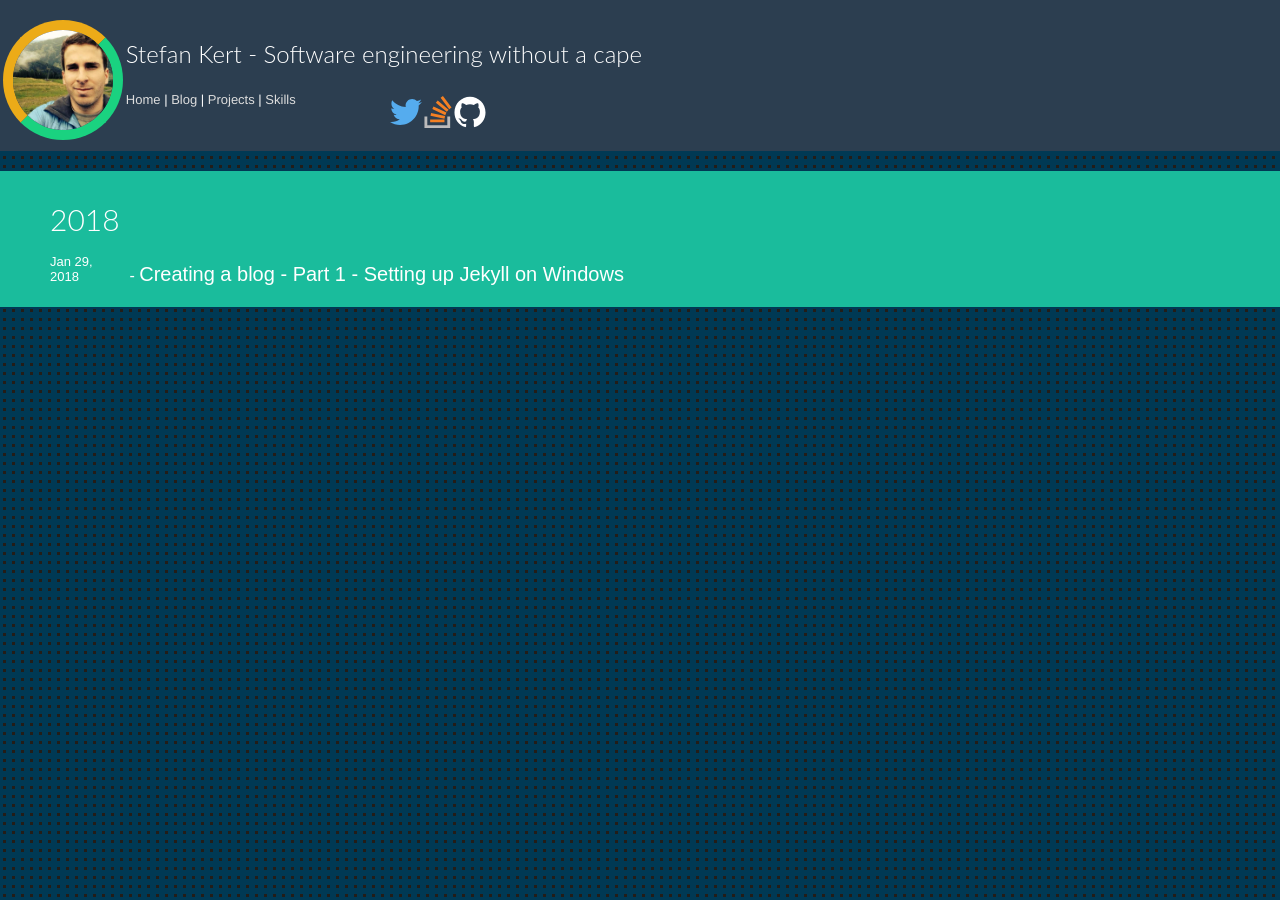
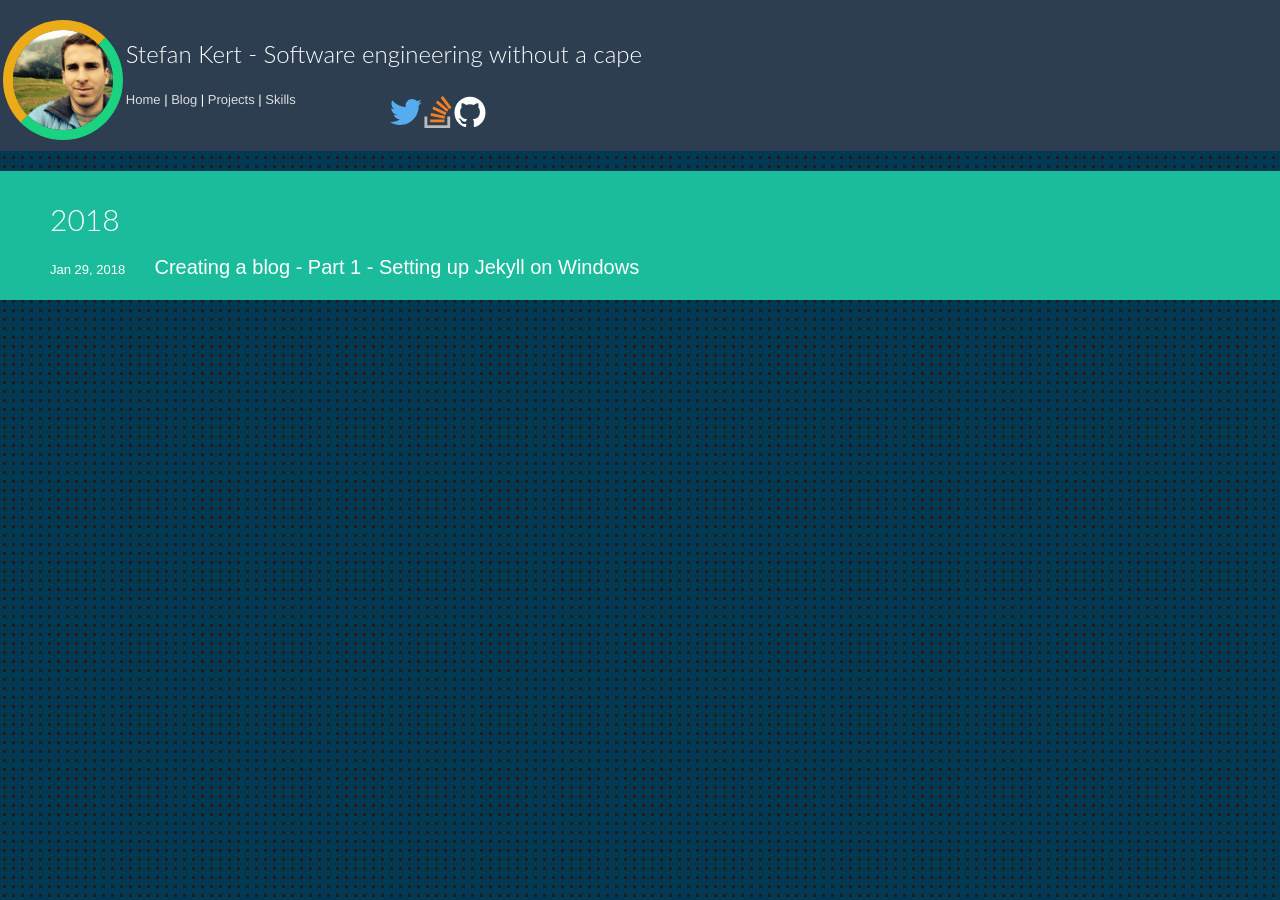
Before and after one commit to StefanKert/stefankert.github.com, a Jekyll site: the page built from blog/index.html, in a window 1280 px wide. Built offline with Jekyll 4.4.1, drawn with Linux system fonts in a browser that asks for light colours; nearby versions of some CDN libraries.

Commit message:
Further minor improvements for responsibility

```diff
--- a/blog/index.html
+++ b/blog/index.html
@@ -12,7 +12,7 @@
                     <h2>{{ year }}</h2>
                 </li>{% endif %}
                 <li>
-                    <span class="post-meta">{{ post.date | date: "%b %-d, %Y" }}</span> -
+                    <span class="post-meta">{{ post.date | date: "%b %-d, %Y" }}</span>
                     <a class="post-link" href="{{ post.url | prepend: site.baseurl }}">{{ post.title }}</a>
                 </li>{% endfor %}
             </ul>
--- a/css/stylesheet.css
+++ b/css/stylesheet.css
@@ -1,7 +1,7 @@
 html, body {
-  margin:0px;
-  padding:0px;
-  width:100%;
+  margin: 0px;
+  padding: 0px;
+  width: 100%;
 }
 
 body {
@@ -11,8 +11,8 @@
   line-height: 1.5;
   cursor: default;
   font: normal 1.5px/normal Arial, Helvetica, sans-serif;
-  color: rgba(255,255,255,1);
-  background: radial-gradient(circle, rgb(35,29,24) 25%, rgba(0,0,0,0) 25%), radial-gradient(circle, rgb(63,57,50) 25%, rgba(0,0,0,0) 25%), radial-gradient(circle, rgb(35,29,24) 25%, rgba(0,0,0,0) 25%), radial-gradient(circle, rgb(63,57,50) 25%, rgba(0,0,0,0) 25%), rgba(0,57,84,1);
+  color: rgba(255, 255, 255, 1);
+  background: radial-gradient(circle, rgb(35, 29, 24) 25%, rgba(0, 0, 0, 0) 25%), radial-gradient(circle, rgb(63, 57, 50) 25%, rgba(0, 0, 0, 0) 25%), radial-gradient(circle, rgb(35, 29, 24) 25%, rgba(0, 0, 0, 0) 25%), radial-gradient(circle, rgb(63, 57, 50) 25%, rgba(0, 0, 0, 0) 25%), rgba(0, 57, 84, 1);
   background-size: 6em 6em;
   overflow-x: hidden;
 }
@@ -56,7 +56,6 @@
   font-size: 20px;
 }
 
-
 .circle-icon {
   height: 100%;
   display: flex;
@@ -84,11 +83,11 @@
 }
 
 .database-img {
-    background:  url("/images/data.png");
+  background: url("/images/data.png");
 }
 
 .database>svg {
-    background: rgba(242,200, 17, 1);
+  background: rgba(242, 200, 17, 1);
   width: 130px;
   height: 130px;
 }
@@ -105,10 +104,10 @@
 }
 
 .icon>svg {
-	display:inline-block;
+  display: inline-block;
   width: 32px;
   height: 32px;
-  margin-top:10px;
+  margin-top: 10px;
   -webkit-transition: all 0.1s ease-in-out;
   -moz-transition: all 0.1s ease-in-out;
   transition: all 0.1s ease-in-out;
@@ -117,12 +116,12 @@
 .icon>svg:hover {
   width: 40px;
   height: 40px;
-  margin-top:2px;
+  margin-top: 2px;
 }
 
 .post-list {
   list-style: none;
-  font-size:16px;
+  font-size: 16px;
 }
 
 .post-meta {
@@ -164,13 +163,21 @@
 
 .post-list .post-link {
   display: inline;
-  font-size: 20px;
+  font-size: 15px;
 }
 
 .post-list .post-meta {
   display: inline-block;
-  width: 75px;
   margin-bottom: 0;
+}
+
+@media (min-width: 970px) {
+  .post-list .post-meta {
+    width: 100px;
+  }
+  .post-list .post-link {
+    font-size: 20px;
+  }
 }
 
 .site-nav {
@@ -188,7 +195,7 @@
   transition-property: transform;
 }
 
-@media (min-width: 970px){
+@media (min-width: 970px) {
   .two-columns {
     column-count: 2;
   }
--- a/index.html
+++ b/index.html
@@ -5,7 +5,7 @@
 
 <section class="text">
   <div class="row">
-    <div class="col-xs-offset-2 col-xs-8 two-columns">
+    <div class="col-md-offset-2 col-md-8 two-columns">
       <p>
         My name is Stefan Kert. I am a Software Developer and Data Engineer. In my day to day life I like to make people´s life easier.
         I try to achieve this with different things. Maybe with a new shiny tool that let´s you automate some of the steps
```
Lines whose indentation alone changed are shown as unchanged.
